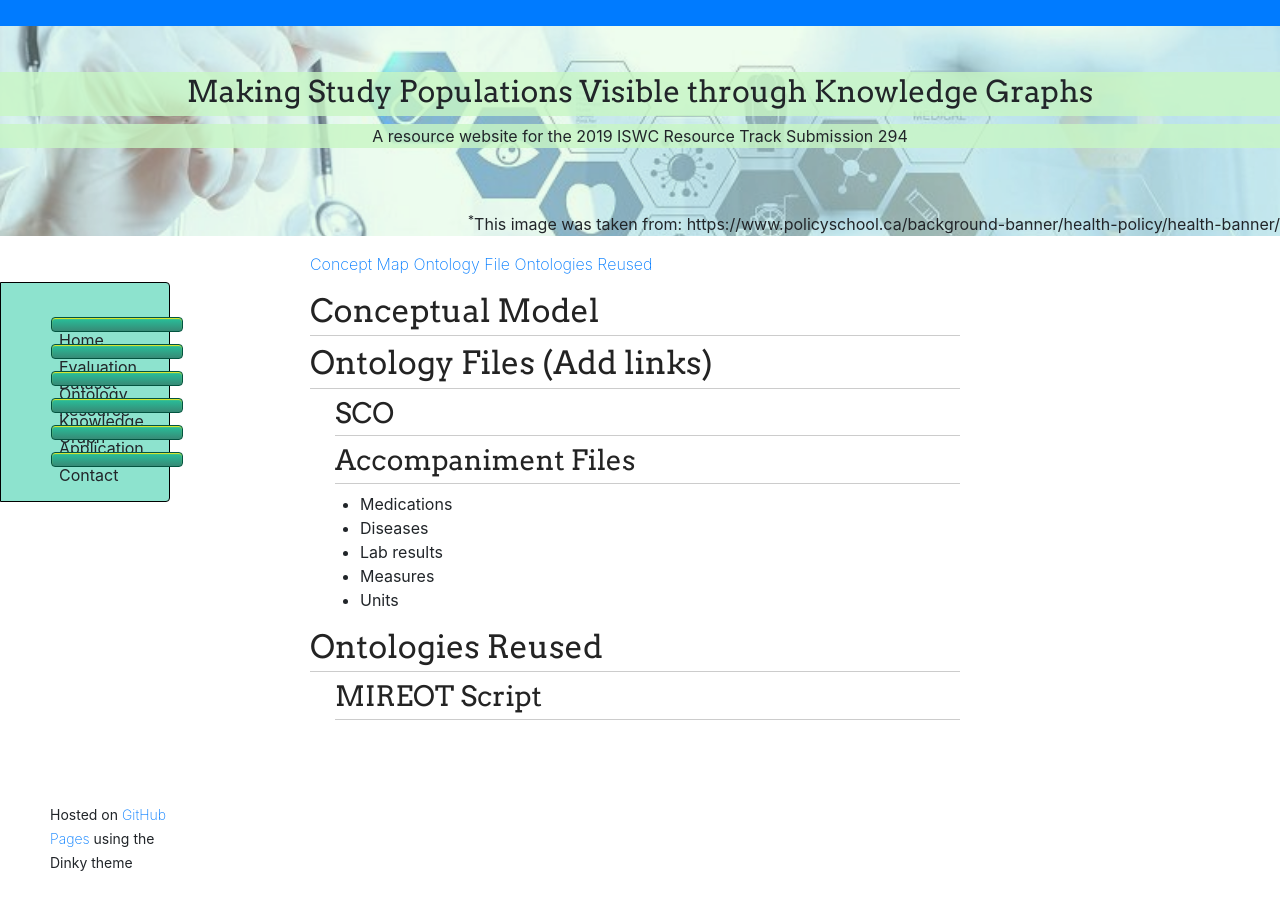
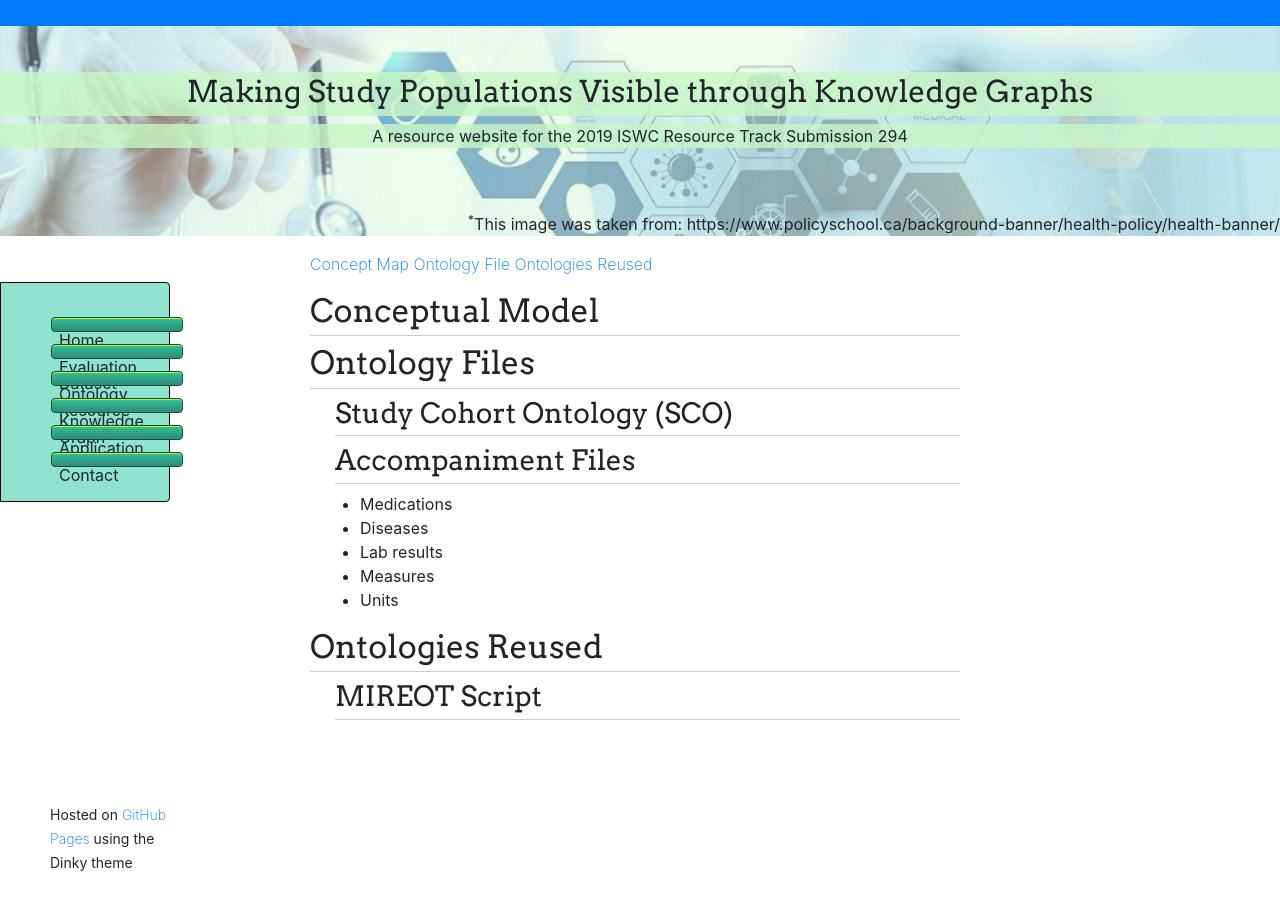
Before and after one commit to tetherless-world/study-cohort-ontology, a Jekyll site: the page built from ontology-resource.md, in a window 1280 px wide. Built offline with Jekyll 4.4.1, drawn with Linux system fonts in a browser that asks for light colours; nearby versions of some CDN libraries; our own code applies the rules of GitHub Pages for plain Markdown files; library files that are not in the unit come from our copies.

Commit message:
Update ontology-resource.md

```diff
--- a/ontology-resource.md
+++ b/ontology-resource.md
@@ -7,9 +7,9 @@
 
 <article class="mb-5" id="ontologyfile">
 <content>
-<h2>Ontology Files (Add links)</h2>
+<h2>Ontology Files</h2>
 <ul>
-<h3> SCO </h3>
+<h3> Study Cohort Ontology (SCO) </h3>
 <h3> Accompaniment Files </h3>
   <ul>
 <li> Medications</li>
```
